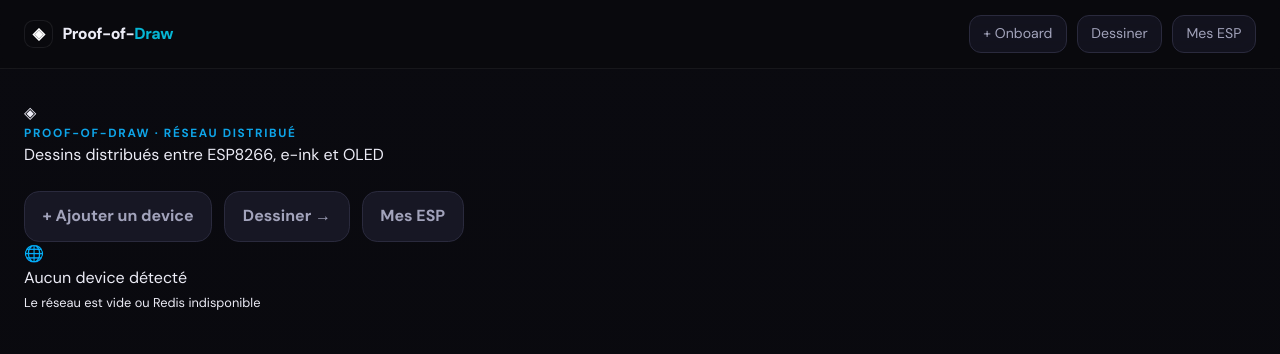
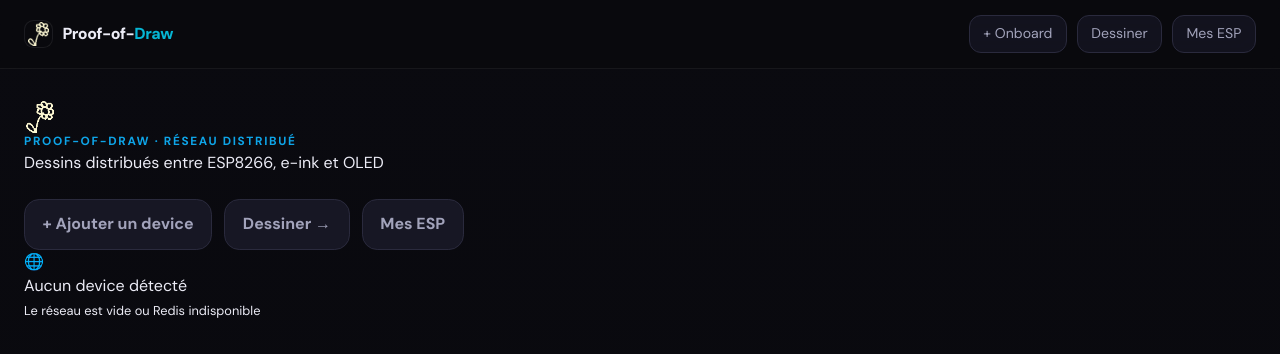
Before and after one commit to Rescoe/proof-of-draw, a Next.js app: page / in a window 1280 px wide. Shown: the top 354 px of the page. Built offline with nearby package versions, Linux system fonts and the light colour scheme; no server answers; the database is empty.

Commit message:
Header V2 + SidePannel amélioré + logo

```diff
--- a/app/api/pull/route.ts
+++ b/app/api/pull/route.ts
@@ -157,32 +157,40 @@
     }
 
     // ── retryAfter : hint pour les ESP afin de réduire le polling en idle ───
-    // idle = pas de frame ET pas de candidat en attente de validation
     const isIdle = frameSource === "none" && pendingValidation === null;
-    const retryAfter = isIdle ? 300 : 60;  // 5 min si rien à faire, 1 min si actif
+    const retryAfter = isIdle ? 300 : 60;
+
+    // ── Métadonnées cartel (lecture à plat, accessible sans parser frame{}) ──
+    // workTitle / drawArtistName / displayTs viennent du payload stocké par broadcastDirect.
+    // blockIndex vient de chainSummary.
+    // Ces champs sont exposés à la RACINE de la réponse pour simplifier le parsing firmware.
+    const fm = frameMeta as Record<string, unknown> | null;
+    const cartelMeta = {
+      workTitle:      (fm?.["workTitle"]      as string | undefined) ?? null,
+      drawArtistName: (fm?.["drawArtistName"] as string | undefined) ?? null,
+      displayTs:      (fm?.["displayTs"]      as string | undefined) ?? null,
+      blockIndex:     (chainSummary as any)?.blockIndex ?? -1,
+    };
 
     // ── Réponse ─────────────────────────────────────────────────────────────
-    // Compatibilité tous firmwares :
-    //
-    // eink29BWR v2.0  → lit frameId + frameSource à la racine  ✓
-    // multiscreen v2.0 → lit frameId + screen + frameSource à la racine  ✓
-    // anciens firmwares → lisent frame.frameId (fallback conservé)  ✓
-    //
     return json({
-      // Champs racine (firmwares v2.0)
       frameId,
       frameSource,
-      screen,         // ← nouveau : "eink29bwr" | "eink27bw" | "oled096" | null
+      screen,
 
-      // Objet frame complet pour compatibilité anciens firmwares
-      // (ne contient plus black/red/buffer — buffers toujours via pull-frame)
+      // Métadonnées lues directement à la racine par le firmware — évite
+      // le parsing imbriqué dans frame{} et fonctionne quel que soit le chemin
+      // (BYPASS, validation, fallback)
+      cartelMeta,
+
+      // frame{} conservé pour compatibilité anciens firmwares
       frame: frameMeta
         ? { frameId, screen, frameSource, ...frameMeta }
         : null,
 
       chain:             chainSummary,
       pendingValidation,
-      retryAfter,   // ← hint : secondes avant le prochain pull (ESP l'utilise pour s'auto-throttler)
+      retryAfter,
     });
 
   } catch (err) {
--- a/app/globals.css
+++ b/app/globals.css
@@ -155,6 +155,20 @@
   flex-wrap: wrap;
   margin-top: 1.5rem;
 }
+
+.hero-logo {
+  width: 32px;
+  height: 32px;
+  object-fit: contain;
+}
+
+.site-logo {
+  width: 24px;
+  height: 24px;
+  object-fit: contain;
+  vertical-align: middle;
+}
+
 .btn {
   display: inline-flex;
   align-items: center;
--- a/app/layout.tsx
+++ b/app/layout.tsx
@@ -28,8 +28,9 @@
         <nav className="site-nav">
           <div className="site-nav__inner">
             <Link href="/" className="site-brand">
-              <span className="site-brand__mark">◈</span>
-              <span>Proof-of-<em>Draw</em></span>
+<span className="site-brand__mark">
+  <img src="/logo.png" alt="Logo" className="site-logo" />
+</span>              <span>Proof-of-<em>Draw</em></span>
             </Link>
 
             <div className="site-nav__links">
--- a/app/network/NetworkMap.tsx
+++ b/app/network/NetworkMap.tsx
@@ -1,15 +1,21 @@
 "use client";
 
+import { useState, useCallback } from "react";
 import type { NetworkSnapshot, NetworkDevice } from "@/lib/networkSnapshot";
 import { NetworkStage } from "./NetworkStage";
+import { SidePanel } from "./SidePanel";
 
 type Props = { snapshot: NetworkSnapshot | null };
 
 export function NetworkMap({ snapshot }: Props) {
-  // SidePanel supprimé — le clic ne fait rien (pas de panel de détails)
-  const handleSelect = (_device: NetworkDevice) => {};
+  // Aucun device sélectionné au départ → panel masqué
+  const [selected, setSelected] = useState<NetworkDevice | null>(null);
 
-  // Garde si snapshot vide
+  const handleSelect = useCallback((device: NetworkDevice) => {
+    // Clic sur le même device → ferme le panel
+    setSelected((prev) => (prev?.deviceId === device.deviceId ? null : device));
+  }, []);
+
   if (!snapshot || !snapshot.devices?.length) {
     return (
       <div className="nv2-layout nv2-empty">
@@ -23,17 +29,23 @@
   }
 
   return (
-    <div className="nv2-layout">
+    <div className={`nv2-layout${selected ? " nv2-layout--panel" : ""}`}>
       <NetworkStage
         snapshot={snapshot}
         onDeviceSelect={handleSelect}
-        selectedDeviceId={undefined}
+        selectedDeviceId={selected?.deviceId}
       />
 
-      {/* CSS */}
+      {/* Panel visible uniquement quand un device est sélectionné */}
+      {selected && (
+        <SidePanel device={selected} onClose={() => setSelected(null)} />
+      )}
+
       <style>{`
+        /* Layout de base : une seule colonne (pas de panel) */
         .nv2-layout {
-          display: block;
+          display: grid;
+          grid-template-columns: 1fr;
           background: #080c14;
           border-radius: 16px;
           overflow: hidden;
@@ -41,9 +53,20 @@
           font-family: -apple-system, BlinkMacSystemFont, "Segoe UI", sans-serif;
           color: #f1f5f9;
         }
+        /* Panel ouvert : colonne de 280px à droite */
+        .nv2-layout--panel {
+          grid-template-columns: 1fr 280px;
+        }
+        @media (max-width: 768px) {
+          .nv2-layout--panel {
+            grid-template-columns: 1fr;
+            grid-template-rows: auto auto;
+          }
+        }
 
         /* Empty state */
         .nv2-empty {
+          display: grid;
           place-items: center;
           padding: 60px 20px;
         }
@@ -64,8 +87,6 @@
           font-size: 13px;
           opacity: 0.5;
         }
-
-        /* SidePanel supprimé — affichage plein largeur */
       `}</style>
     </div>
   );
--- a/app/page.tsx
+++ b/app/page.tsx
@@ -11,8 +11,9 @@
 
       {/* HERO - BOUTONS UNIQUEMENT */}
       <section className="hero">
-        <div className="hero-icon">◈</div>
-
+<div className="hero-icon">
+  <img src="/logo.png" alt="Logo" className="hero-logo" />
+</div>
         <div className="hero-kicker">
           Proof-of-Draw · réseau distribué
         </div>
```
Also changed, not shown: public/logo.png (added), 1 other file (tests, documents, lock files or other folders).
